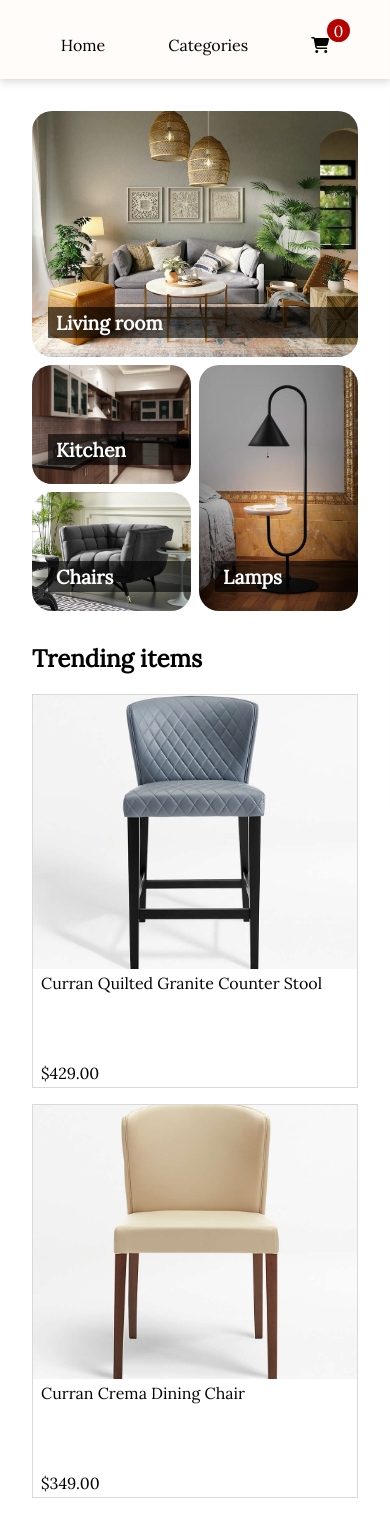
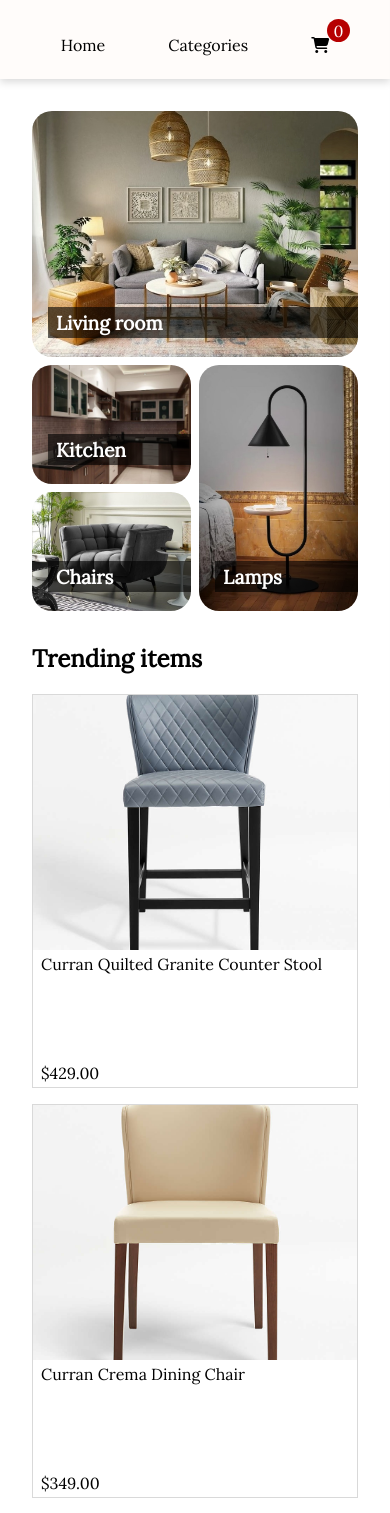
Before and after one commit to mevdenic/WebShop_almostFinished, a plain HTML site: page index.html in a window 390 px wide. Shown: the part 69-1582 px from the top of the page. Drawn offline with Linux system fonts and the light colour scheme.

Commit message:
Update style.css

```diff
--- a/style.css
+++ b/style.css
@@ -908,4 +908,14 @@ footer{
     .item-description{
         padding-top: 0;
     }
+
+    .item-desc-flex{
+        height: 35%;
+    }
+    .price {
+        font-size: 1rem;
+    }
+    .trend-img{
+        height: 65%;
+    }
 }
```
